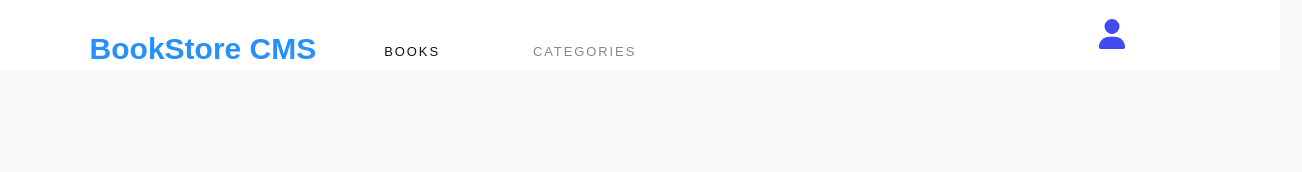
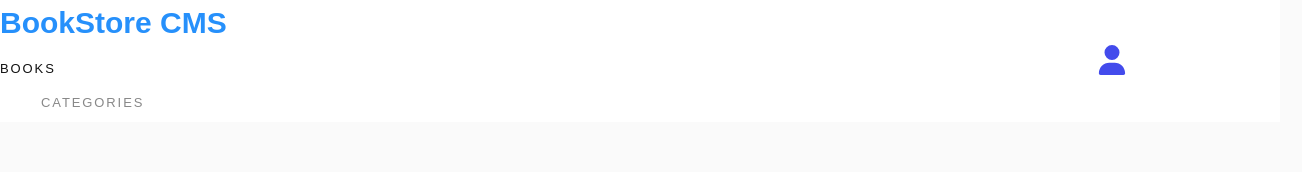
Before and after one commit to GloireIrenge/Bookstore, a React (Create React App) app: page / in a window 1280 px wide. Shown: the top 172 px of the page, 1302 px wide, since content can reach past the window. Built offline with nearby package versions, Linux system fonts and the light colour scheme; no server answers.

Commit message:
Add style to navbar

```diff
--- a/src/components/heading/Heading.css
+++ b/src/components/heading/Heading.css
@@ -16,14 +16,6 @@
   color: rgb(67, 75, 236);
 }
 
-.nav {
-  display: flex;
-  align-items: center;
-  column-gap: 1%;
-  width: 60%;
-  margin-left: 7%;
-  margin-top: 2%;
-}
 
 .store {
   width: 15rem;
```
